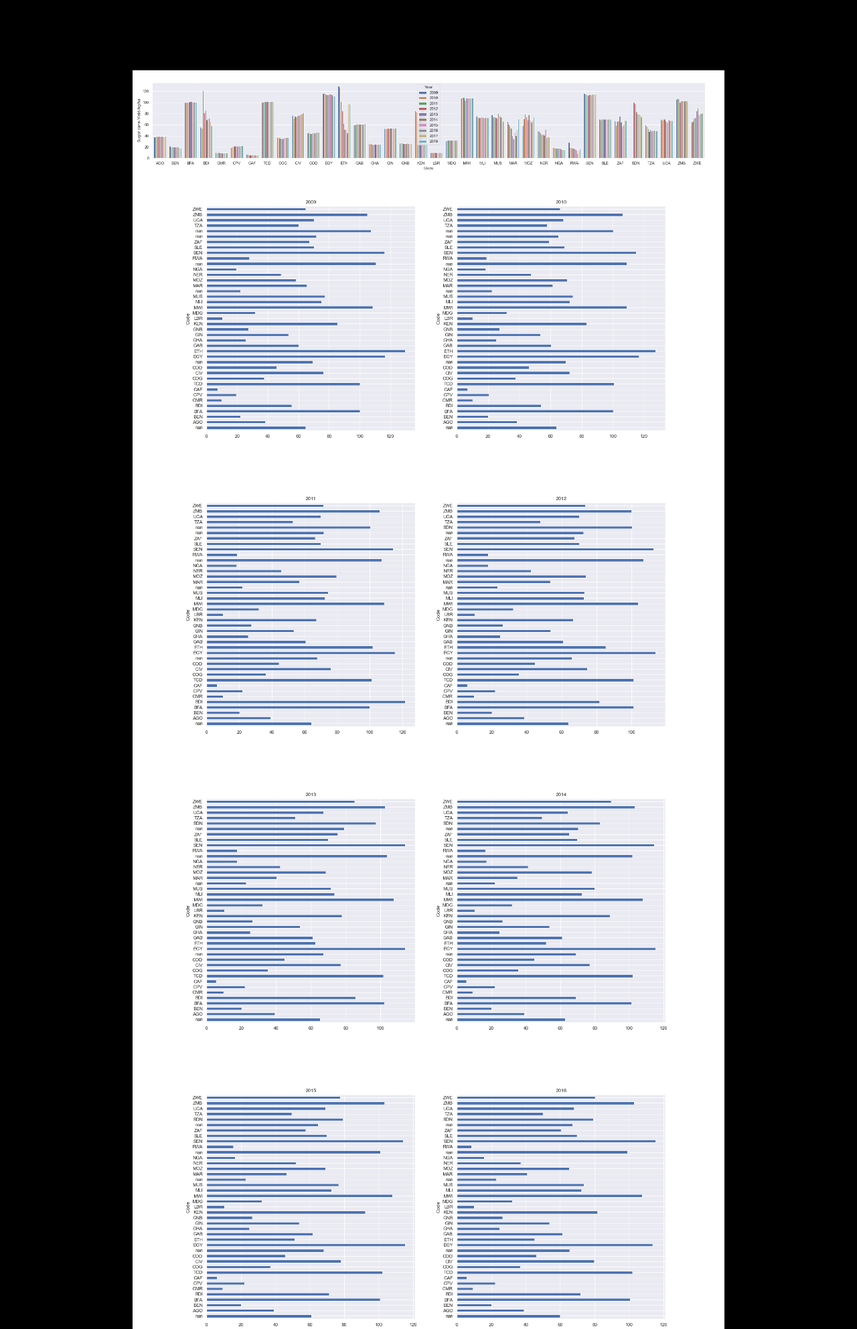
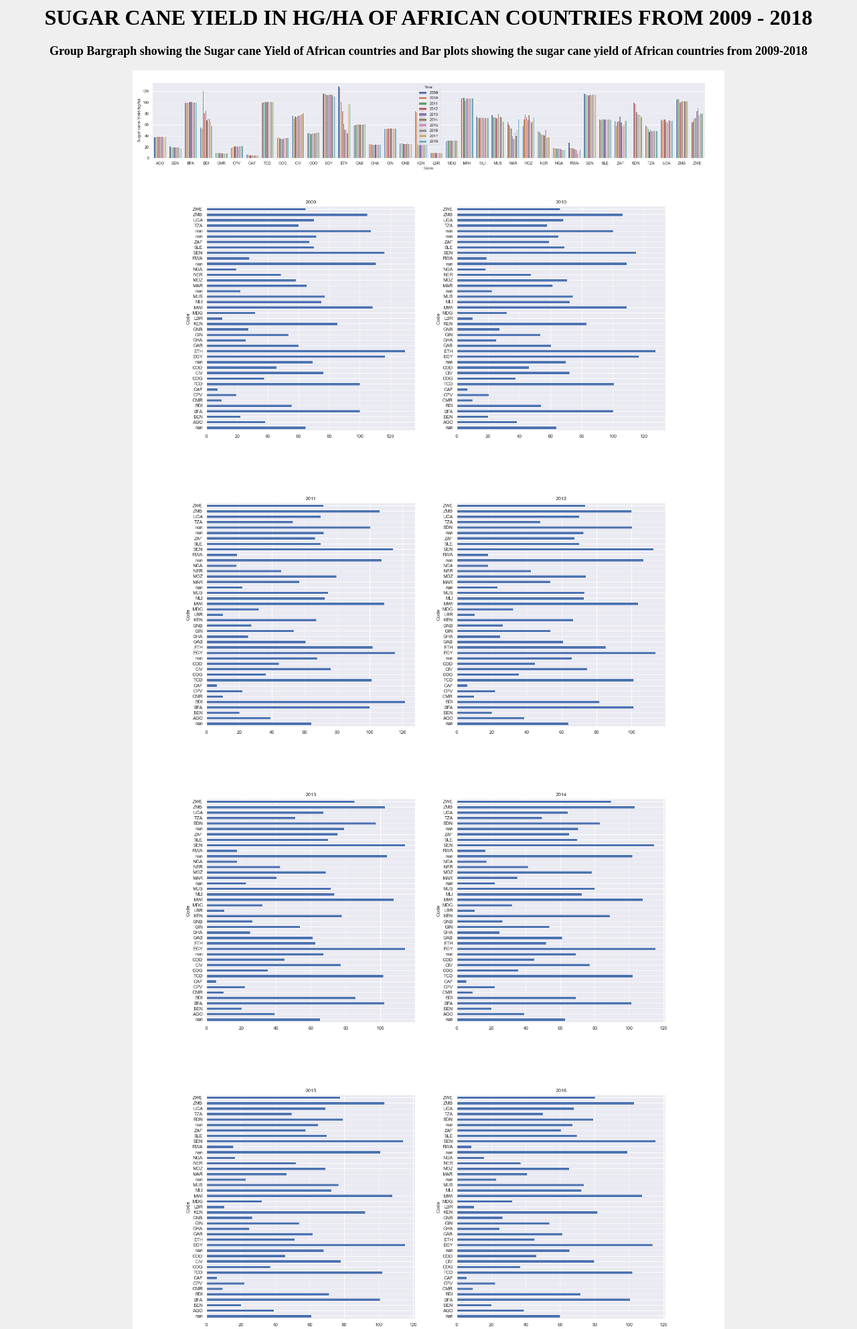
Before and after one commit to danzyblaze/CLOUD_ASSIGNMENT, a Flask app: page / in a window 1280 px wide. Shown: the top 1985 px of the page at 67% size. Run offline with Flask 2, Linux system fonts and the light colour scheme; parts of the project's set-up code (start-up, migrations or seed data) failed here and were passed over.

Commit message:
Update main.css

```diff
--- a/static/css/main.css
+++ b/static/css/main.css
@@ -9,5 +9,5 @@
 }
 
 body{
-    background-color: rgb(0, 0, 0);
+    background-color: rgb(240, 239, 239);
 }
```
